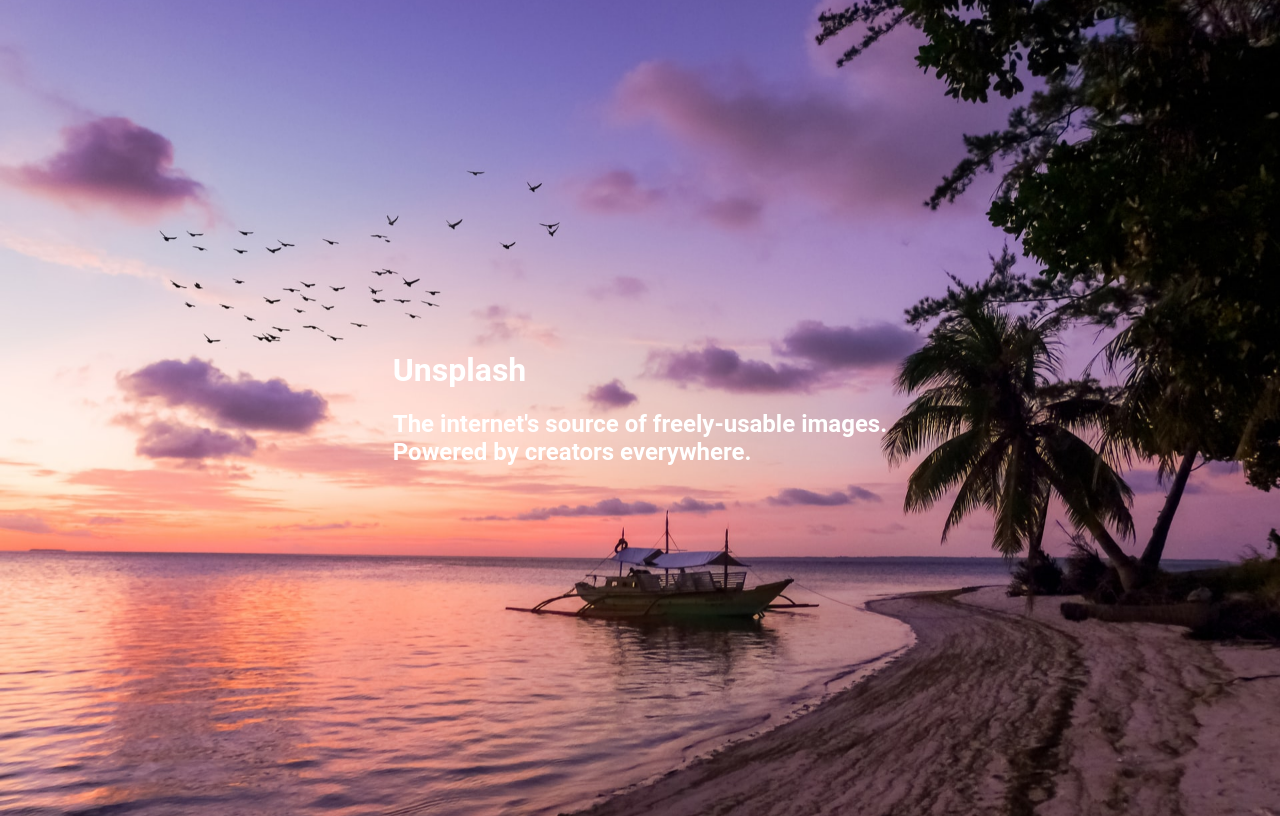
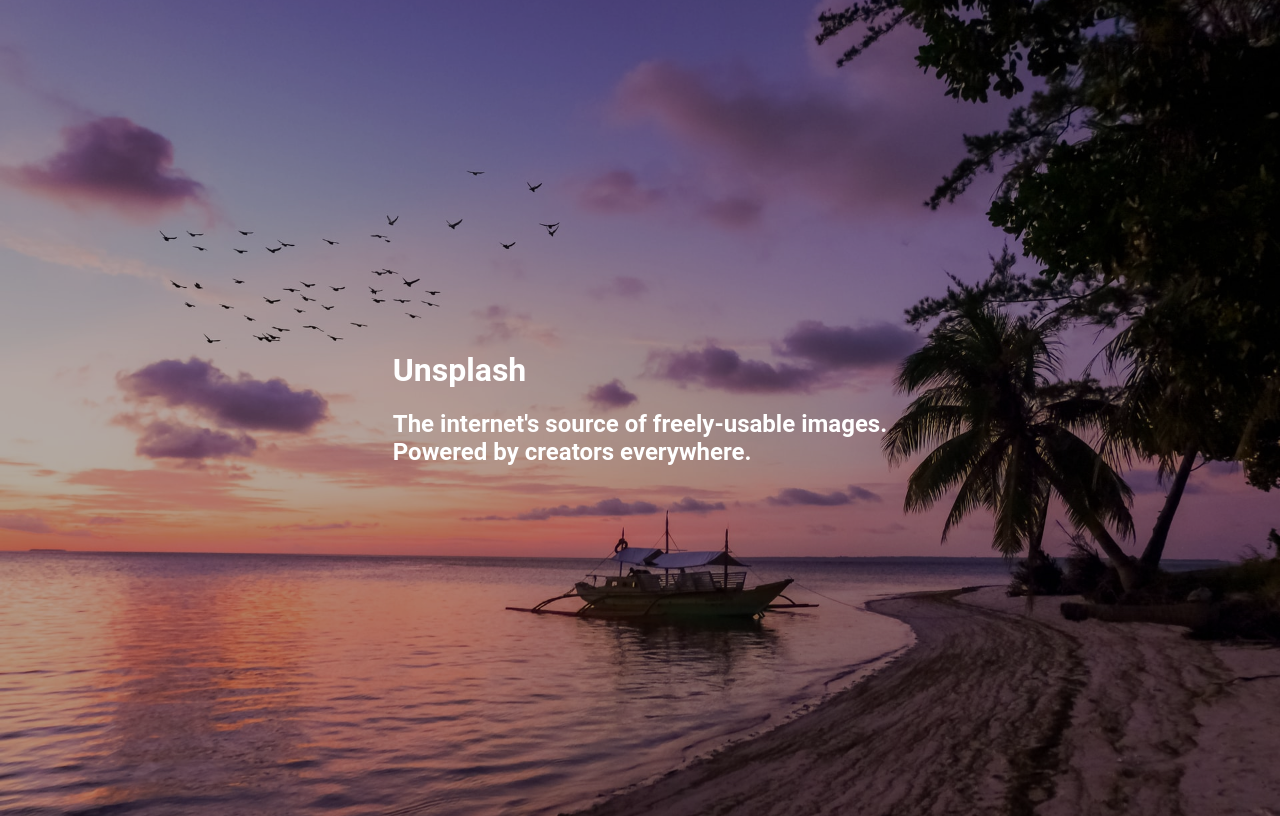
Before and after one commit to sendersk/photos-searcher-react, a React (Create React App) app: page / in a window 1280 px wide. Built offline with nearby package versions, Linux system fonts and the light colour scheme.

Commit message:
hero-image brightness changed

```diff
--- a/src/components/HeroSection.css
+++ b/src/components/HeroSection.css
@@ -13,6 +13,7 @@
     width: 100%;
     position: fixed;
     z-index: -1;
+    filter: brightness(70%);
 }
 
 .hero-content {
```
